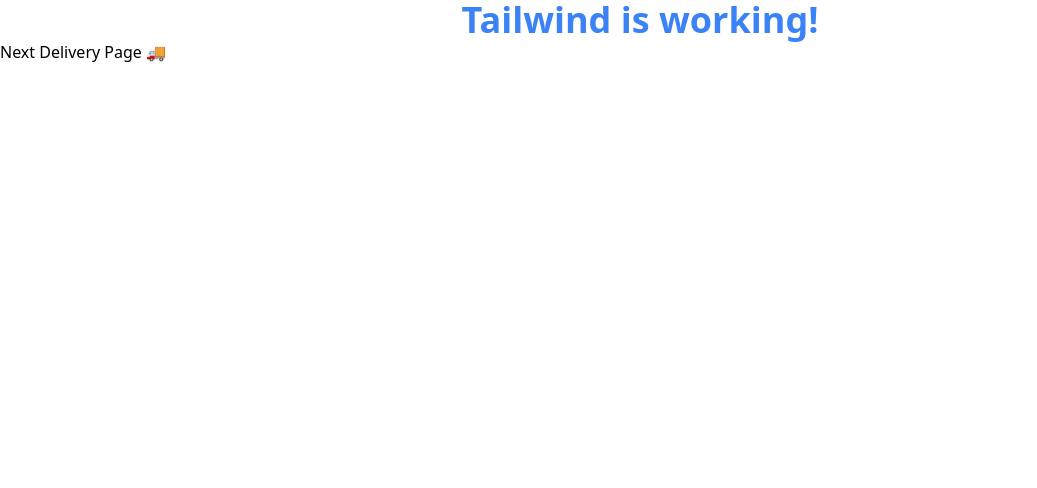
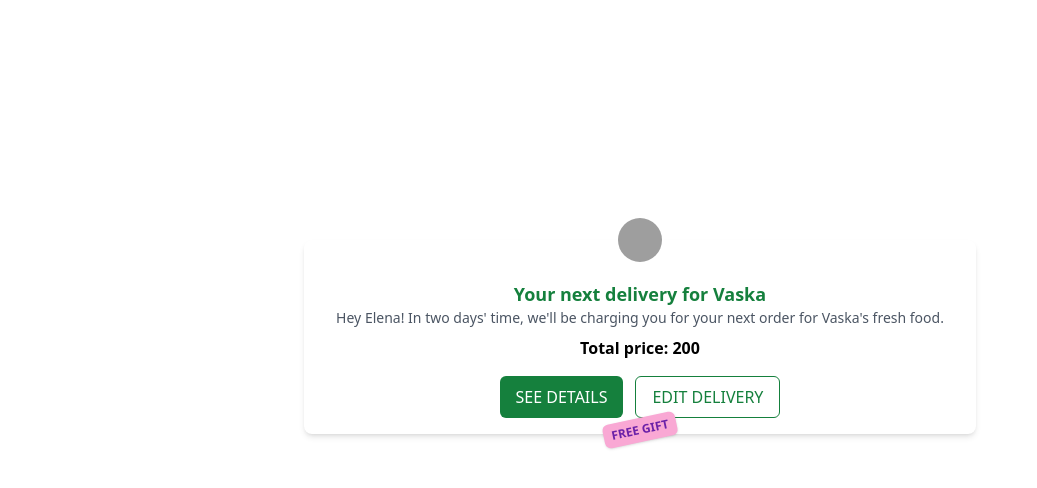
Before and after one commit to elenaharan/next-delivery-page, a React (Create React App) app: page / in a window 1280 px wide. Shown: the top 488 px of the page, without its empty margins (0-1037 px from the left). Built offline with nearby package versions, Linux system fonts and the light colour scheme; grey boxes are pictures that could not be loaded.

Commit message:
delivery card outline

```diff
--- a/src/App.tsx
+++ b/src/App.tsx
@@ -1,12 +1,16 @@
-import React from 'react';
+import React from "react";
+import NextDeliveryCard from "./components/DeliveryCard";
 
 function App() {
   return (
     <div className="App">
-      <h1 className="text-4xl font-bold text-center text-blue-500">
-        Tailwind is working!
-      </h1>
-      <h1>Next Delivery Page 🚚</h1>
+      <NextDeliveryCard
+        petName="Vaska"
+        userName="Elena"
+        totalPrice={200}
+        imageUrl="/images/cat-in-tree.jpg"
+        showFreeGift={true}
+      />
     </div>
   );
 }
--- /dev/null
+++ b/src/components/CatAvatar.tsx
@@ -0,0 +1,16 @@
+type CatAvatarProps = {
+  imageUrl: string;
+  petName: string;
+};
+
+export default function CatAvatar({ imageUrl, petName }: CatAvatarProps) {
+  return (
+    <div className="absolute -top-6 left-1/2 transform -translate-x-1/2 w-12 h-12 rounded-full border-2 border-white overflow-hidden">
+      <img
+        src={imageUrl}
+        alt={petName}
+        className="w-full h-full object-cover"
+      />
+    </div>
+  );
+}
--- /dev/null
+++ b/src/components/DeliveryActionsButtons.tsx
@@ -0,0 +1,8 @@
+export default function DeliveryActionsButtons() {
+  return (
+    <div className="flex justify-center gap-3 mt-4">
+      <button className="bg-green-700 text-white px-4 py-2 rounded-md">SEE DETAILS</button>
+      <button className="border border-green-700 text-green-700 px-4 py-2 rounded-md">EDIT DELIVERY</button>
+    </div>
+  )
+}
--- /dev/null
+++ b/src/components/DeliveryCard.tsx
@@ -0,0 +1,37 @@
+import React from "react";
+import DeliveryActionsButtons from "./DeliveryActionsButtons";
+import FreeGiftTag from "./FreeGiftTag";
+import DeliveryInfo from "./DeliveryInfo";
+import CatAvatar from "./CatAvatar";
+
+interface NextDeliveryCardProps {
+  petName: string;
+  userName: string;
+  totalPrice: number;
+  imageUrl: string;
+  showFreeGift?: boolean;
+}
+
+const NextDeliveryCard: React.FC<NextDeliveryCardProps> = ({
+  petName,
+  userName,
+  totalPrice,
+  imageUrl,
+  showFreeGift,
+}) => {
+  return (
+    <div className="absolute top-[30vh] left-1/2 transform -translate-x-1/2 w-full max-w-md bg-white rounded-lg shadow-md p-4 md:max-w-2xl">
+      <CatAvatar imageUrl={imageUrl} petName={petName} />
+      <DeliveryInfo
+        petName={petName}
+        userName={userName}
+        totalPrice={totalPrice}
+      />
+
+      <DeliveryActionsButtons />
+      {showFreeGift && <FreeGiftTag />}
+    </div>
+  );
+};
+
+export default NextDeliveryCard;
--- /dev/null
+++ b/src/components/DeliveryInfo.tsx
@@ -0,0 +1,24 @@
+type DeliveryInfoProps = {
+  petName: string;
+  userName: string;
+  totalPrice: number;
+};
+
+export default function DeliveryInfo({
+  petName,
+  userName,
+  totalPrice,
+}: DeliveryInfoProps) {
+  return (
+    <div className="mt-6 text-center">
+      <h2 className="text-lg font-semibold text-green-700">
+        Your next delivery for {petName}
+      </h2>
+      <p className="text-sm text-gray-600">
+        Hey {userName}! In two days' time, we'll be charging you for your next
+        order for {petName}'s fresh food.
+      </p>
+      <p className="font-bold mt-2">Total price: {totalPrice}</p>
+    </div>
+  );
+}
--- /dev/null
+++ b/src/components/FreeGiftTag.tsx
@@ -0,0 +1,7 @@
+export default function FreeGiftTag(){
+  return (
+      <div className="absolute -bottom-2 left-1/2 transform -translate-x-1/2 -rotate-12 bg-pink-300 text-xs text-purple-800 font-bold px-2 py-1 rounded-md shadow">
+        FREE GIFT
+      </div>
+    )
+}
```
Also changed, not shown: 1 other file (tests, documents, lock files or other folders).
